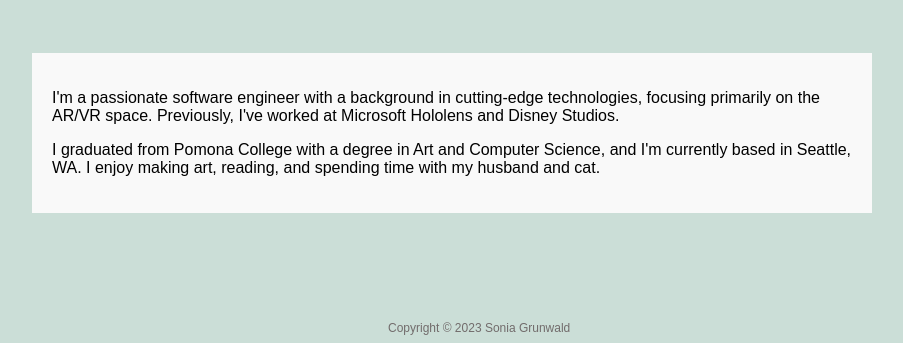
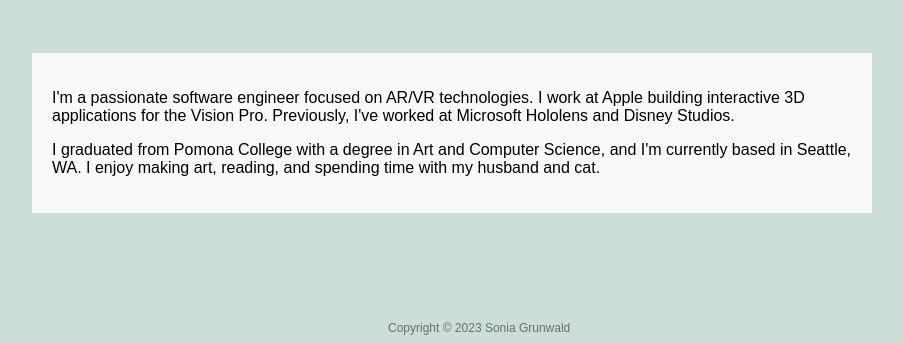
Before and after one commit to soniagrunwald/soniagrunwald.github.io, a plain HTML site: page index.html in a window 1280 px wide. Shown: the part 457-800 px from the top of the page, without its empty margins (188-1091 px from the left). Drawn offline with Linux system fonts and the light colour scheme.

Commit message:
Updated text

```diff
--- a/index.html
+++ b/index.html
@@ -26,7 +26,7 @@
             </div>
         </div>
         <div class="about">
-            <p >I'm a passionate software engineer with a background in cutting-edge technologies, focusing primarily on the AR/VR space. Previously, I've worked at Microsoft Hololens and Disney Studios.</p>
+            <p >I'm a passionate software engineer focused on AR/VR technologies. I work at Apple building interactive 3D applications for the Vision Pro. Previously, I've worked at Microsoft Hololens and Disney Studios.</p>
             <p> I graduated from Pomona College with a degree in Art and Computer Science, and I'm currently based in Seattle, WA. I enjoy making art, reading, and spending time with my husband and cat.</p>
         </div>
     </div>
```
